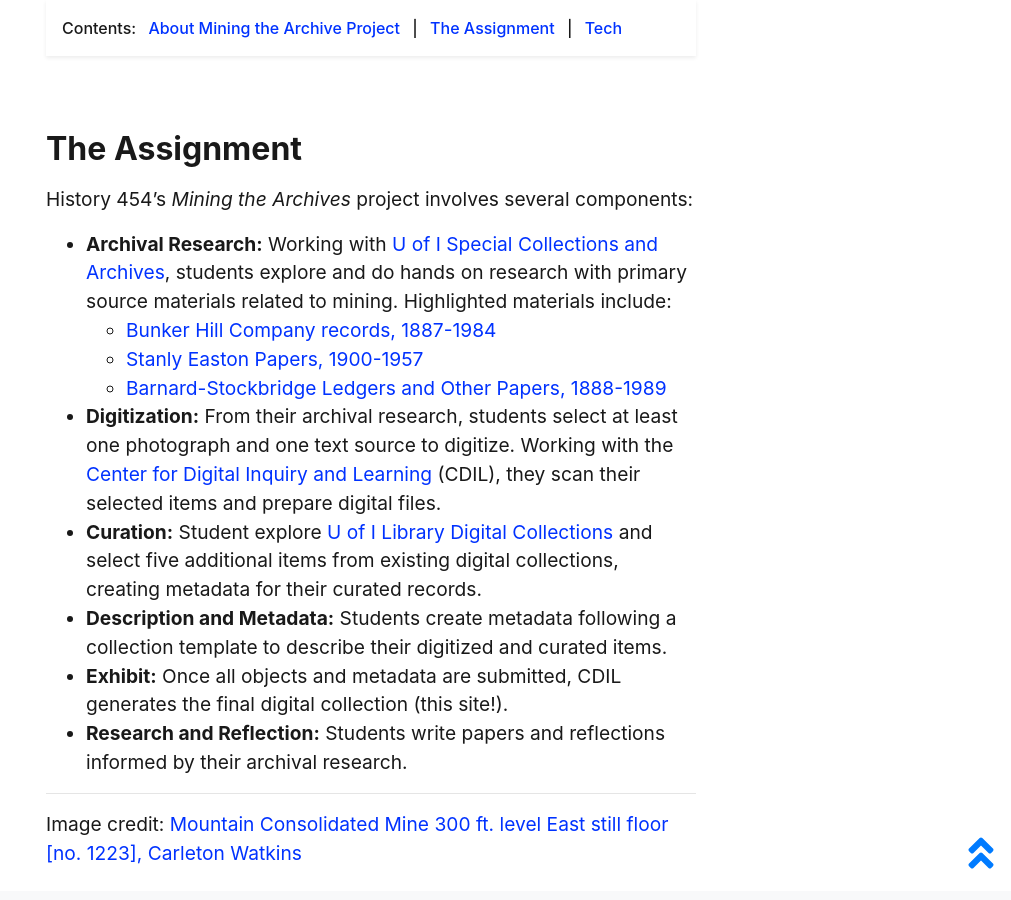
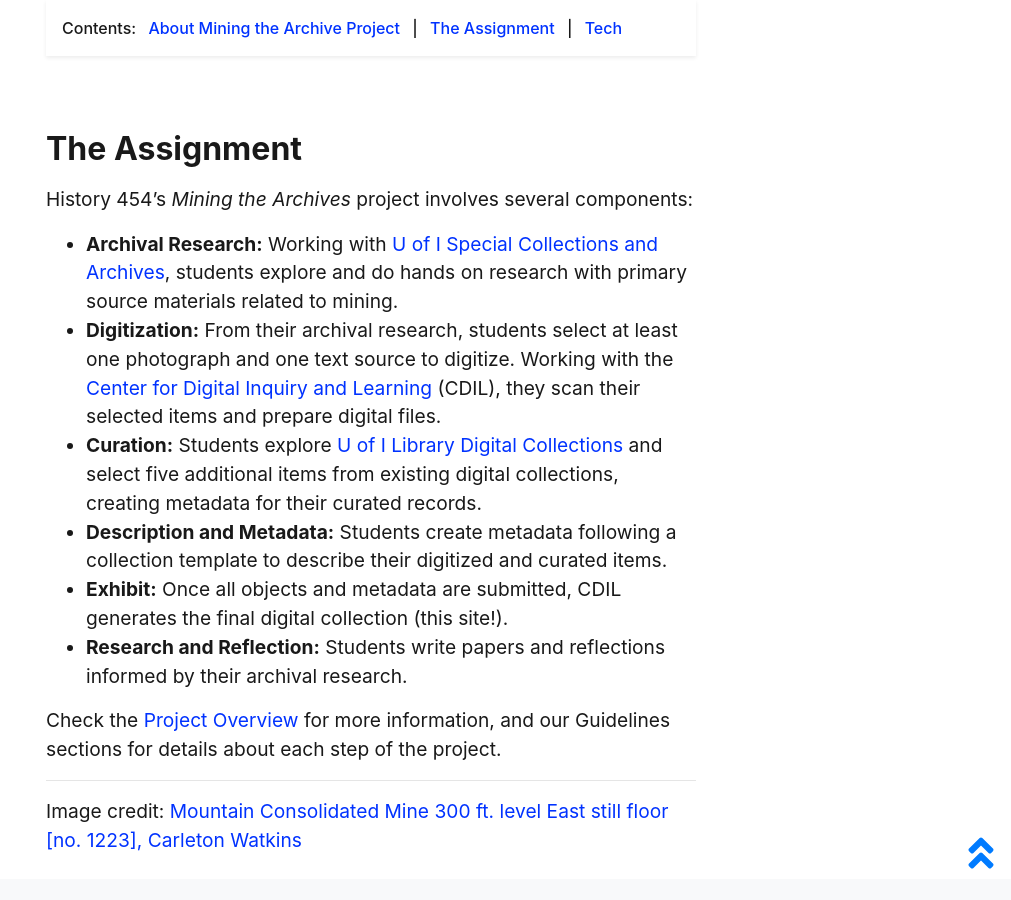
Before and after one commit to evanwill/hist-454-2022, a Jekyll site: the page built from pages/about.md, in a window 1280 px wide and 900 px high, scrolled down 1548 px. Shown: the whole window, without its empty margins (269-1280 px from the left). Built offline with Jekyll 4.4.1, drawn with Linux system fonts in a browser that asks for light colours.

Commit message:
tweak content links

```diff
--- a/pages/about.md
+++ b/pages/about.md
@@ -32,16 +32,15 @@
 
 History 454's *Mining the Archives* project involves several components:
 
-- **Archival Research:** Working with [U of I Special Collections and Archives](https://www.lib.uidaho.edu/special-collections/), students explore and do hands on research with primary source materials related to mining. Highlighted materials include:
-    - [Bunker Hill Company records, 1887-1984](http://archiveswest.orbiscascade.org/ark:/80444/xv65328)
-    - [Stanly Easton Papers, 1900-1957](https://archiveswest.orbiscascade.org/ark:/80444/xv66353)
-    - [Barnard-Stockbridge Ledgers and Other Papers, 1888-1989](https://archiveswest.orbiscascade.org/ark:/80444/xv01033)
+- **Archival Research:** Working with [U of I Special Collections and Archives](https://www.lib.uidaho.edu/special-collections/), students explore and do hands on research with primary source materials related to mining.
 - **Digitization:** From their archival research, students select at least one photograph and one text source to digitize. Working with the [Center for Digital Inquiry and Learning](https://cdil.lib.uidaho.edu/) (CDIL), they scan their selected items and prepare digital files.
-- **Curation:** Student explore [U of I Library Digital Collections](https://www.lib.uidaho.edu/digital/collections.html) and select five additional items from existing digital collections, creating metadata for their curated records.
+- **Curation:** Students explore [U of I Library Digital Collections](https://www.lib.uidaho.edu/digital/collections.html) and select five additional items from existing digital collections, creating metadata for their curated records.
 - **Description and Metadata:** Students create metadata following a collection template to describe their digitized and curated items.
 - **Exhibit:** Once all objects and metadata are submitted, CDIL generates the final digital collection (this site!).
 - **Research and Reflection:** Students write papers and reflections informed by their archival research.
 
+Check the [Project Overview]({{ '/overview.html' | relative_url }}) for more information, and our Guidelines sections for details about each step of the project.
+
 ---------
 
 Image credit: [Mountain Consolidated Mine 300 ft. level East still floor [no. 1223], Carleton Watkins](https://www.lib.uidaho.edu/digital/watkins/items/watkins56.html)
```
Also changed, not shown: pages/project/metadata.md (+1 -0 lines), pages/project/overview.md (+1 -0 lines).
